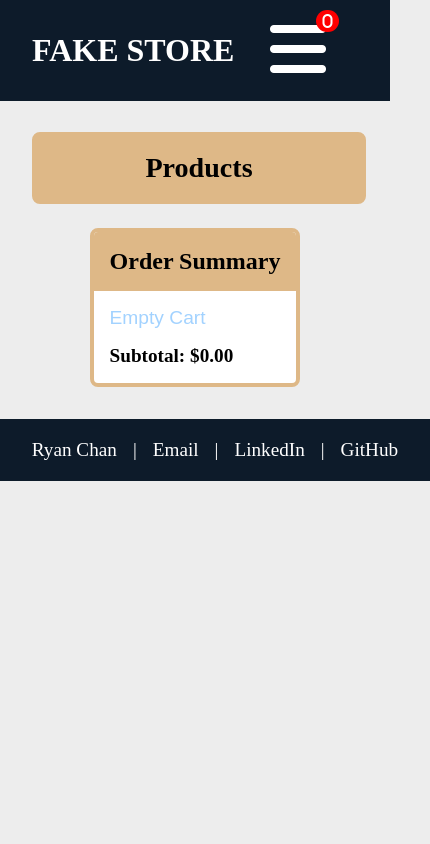
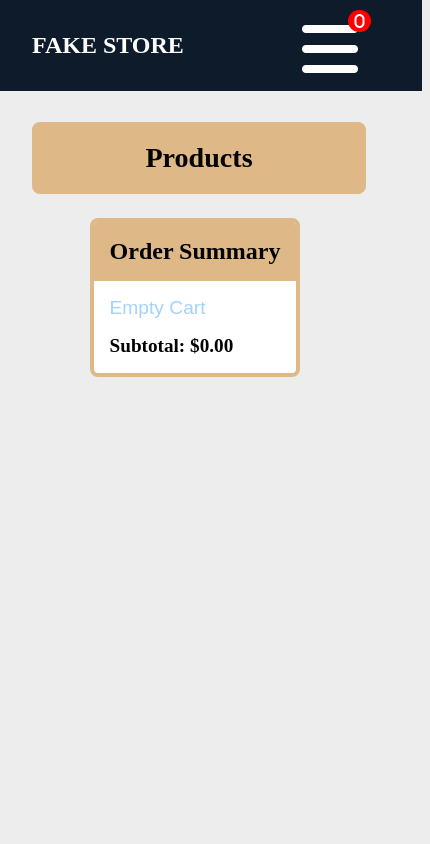
Before and after one commit to ryanwcchan/shopping-cart, a React (Vite) app: page /cart in a window 390 px wide. Shown: the top 844 px of the page, 430 px wide, since content can reach past the window. Built offline with nearby package versions, Linux system fonts and the light colour scheme.

Commit message:
fix: Mobile responsive issuses for Header, Footer, ProductPage and CartPage

```diff
--- a/src/App.jsx
+++ b/src/App.jsx
@@ -5,7 +5,7 @@
   return (
     <div className={style.container}>
       <div className={style.imgContainer}>
-        {/* <h1>Browse Top Quality Clothing</h1> */}
+        <h1>New clothing collection!</h1>
         <img
           src="https://images.unsplash.com/photo-1441984904996-e0b6ba687e04?q=80&w=1740&auto=format&fit=crop&ixlib=rb-4.0.3&ixid=M3wxMjA3fDB8MHxwaG90by1wYWdlfHx8fGVufDB8fHx8fA%3D%3D"
           alt="homepage image"
--- a/src/App.module.css
+++ b/src/App.module.css
@@ -15,6 +15,7 @@
 
 .imgContainer h1 {
   font-size: 2rem;
+  text-align: center;
 }
 
 .container {
@@ -41,11 +42,14 @@
   font-size: 2rem;
 }
 
-/* @media (max-width: 768px) {
+@media (max-width: 768px) {
   .container h1 {
-    position: relative;
-    margin: 0;
-    border-radius: 0;
-    background-color: black;
+    position: absolute;
+    padding: 1rem;
+    border-radius: 1rem;
+    background-color: rgba(0, 0, 0, 0.7);
+    color: white;
+    margin: 1rem;
+    font-size: 2rem;
   }
-} */
+}
--- a/src/Root.module.css
+++ b/src/Root.module.css
@@ -1,5 +1,6 @@
 .outletContainer {
-  padding-top: 100px;
+  padding-top: 90px;
+  min-height: 100vh;
 }
 
 .body {
--- a/src/components/Footer.jsx
+++ b/src/components/Footer.jsx
@@ -3,7 +3,8 @@
 export default function Footer() {
   return (
     <footer className={style.footer}>
-      <div>Ryan Chan</div> | <a href="mailto:ryanwcchan@gmail.com">Email</a> |
+      <div>Copyright © 2024 - Made by Ryan Chan</div>
+      <div className={style.links}>
         <a href="https://linkedin.com/in/ryanwcchan" target="_blank">
           LinkedIn
         </a>
@@ -11,6 +12,7 @@
         <a href="https://github.com/ryanwcchan" target="_blank">
           GitHub
         </a>
+      </div>
     </footer>
   );
 }
--- a/src/components/Footer.module.css
+++ b/src/components/Footer.module.css
@@ -1,9 +1,11 @@
 footer {
   display: flex;
   justify-content: center;
-  width: 100%;
-  gap: 1rem;
-  padding: 20px;
+  flex-direction: column;
+  flex-wrap: wrap;
+  max-width: 100vw;
+  gap: 0.25rem;
+  padding: 1rem;
   background-color: #0d1b2a;
   color: white;
   font-size: 1.2rem;
@@ -14,6 +16,17 @@
   color: white;
 }
 
+footer div {
+  text-align: center;
+}
+
 footer a:hover {
   color: gray;
 }
+
+footer .links {
+  display: flex;
+  justify-content: center;
+  align-items: center;
+  gap: 0.5rem;
+}
--- a/src/components/Header.module.css
+++ b/src/components/Header.module.css
@@ -6,15 +6,14 @@
   z-index: 99;
   position: fixed;
   width: 100%;
+  padding: 1rem;
 }
 
 .headerText {
   margin: 0;
-  padding: 2rem;
   cursor: pointer;
+  padding: 1rem;
   font-size: 2rem;
-  text-wrap: wrap;
-  word-break: break-all;
 }
 
 .headerText a {
@@ -23,16 +22,14 @@
 }
 
 .headerNav {
-  padding: 2rem;
-  display: flex;
+  padding-right: 2rem;
 }
 
 .navList {
   margin: 0;
   display: flex;
   gap: 1.5rem;
-  margin-right: 1.5rem;
-  padding-right: 2rem;
+  padding: 1rem;
 }
 
 .navList li {
@@ -84,14 +81,15 @@
     /* display: none; */
     visibility: hidden;
     position: absolute;
-    top: 90px;
-    right: 0;
+    top: 80px;
+    left: 0;
     background-color: #0d1b2a;
     border-radius: 0 0 0.5rem 0.5rem;
     z-index: 98;
     transform: translateY(-100%);
     opacity: 0;
     transition: transform ease-in-out 0.3s, opacity 0.3s ease-in-out;
+    width: 100%;
   }
 
   .hamburger {
@@ -113,19 +111,29 @@
 
   .open {
     display: flex;
+    justify-content: center;
+    align-items: center;
   }
 
   .navList {
     flex-direction: column;
     gap: 4rem;
-    margin-bottom: 1rem;
+    /* margin-bottom: 1rem; */
+  }
+
+  .open .navList li {
+    display: flex;
+    justify-content: center;
+    align-items: center;
   }
 
   .navList li {
     border: 2px solid #f7f1d2;
     border-radius: 0.5rem;
-    align-items: center;
-    justify-content: center;
     padding: 1rem 1.5rem;
   }
+
+  .headerText {
+    font-size: 1.5rem;
+  }
 }
--- a/src/pages/ProductPage.module.css
+++ b/src/pages/ProductPage.module.css
@@ -12,6 +12,7 @@
   justify-content: center;
   align-items: center;
   flex-direction: column;
+  padding: 1rem;
 }
 
 .wrapper {
@@ -130,3 +131,17 @@
     margin-top: -1rem;
   }
 }
+
+@media (max-width: 600px) {
+  .header {
+    font-size: 1.5rem;
+  }
+
+  .imgContainer {
+    padding: 2rem;
+  }
+
+  .infoContainer {
+    padding: 2rem;
+  }
+}
```
Lines whose indentation alone changed are shown as unchanged.
